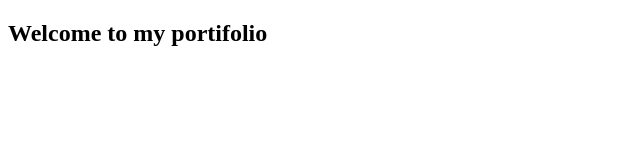
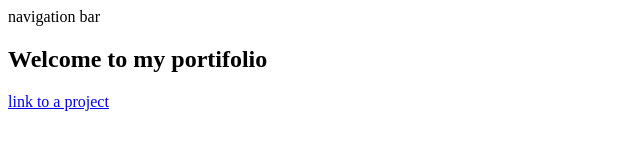
Before and after one commit to RudoChitsa/Desmond-Rudo, a plain HTML site: page index.html in a window 1280 px wide. Shown: the whole page, without its empty margins (0-640 px from the left). Drawn offline with Linux system fonts and the light colour scheme.

Commit message:
added a navbar and link

```diff
--- a/index.html
+++ b/index.html
@@ -8,11 +8,13 @@
 </head>
 
 <body>
+   <nav id="navbar">navigation bar</nav>
   <section id="welcome-section">
     <h1> Welcome to my portifolio </h1>
   </section>
 
   <section id="projects">
+    <a href="www.google.com">link to a project</a>
     <div class="project-tile"></div>
   </section>
 </body>
```
